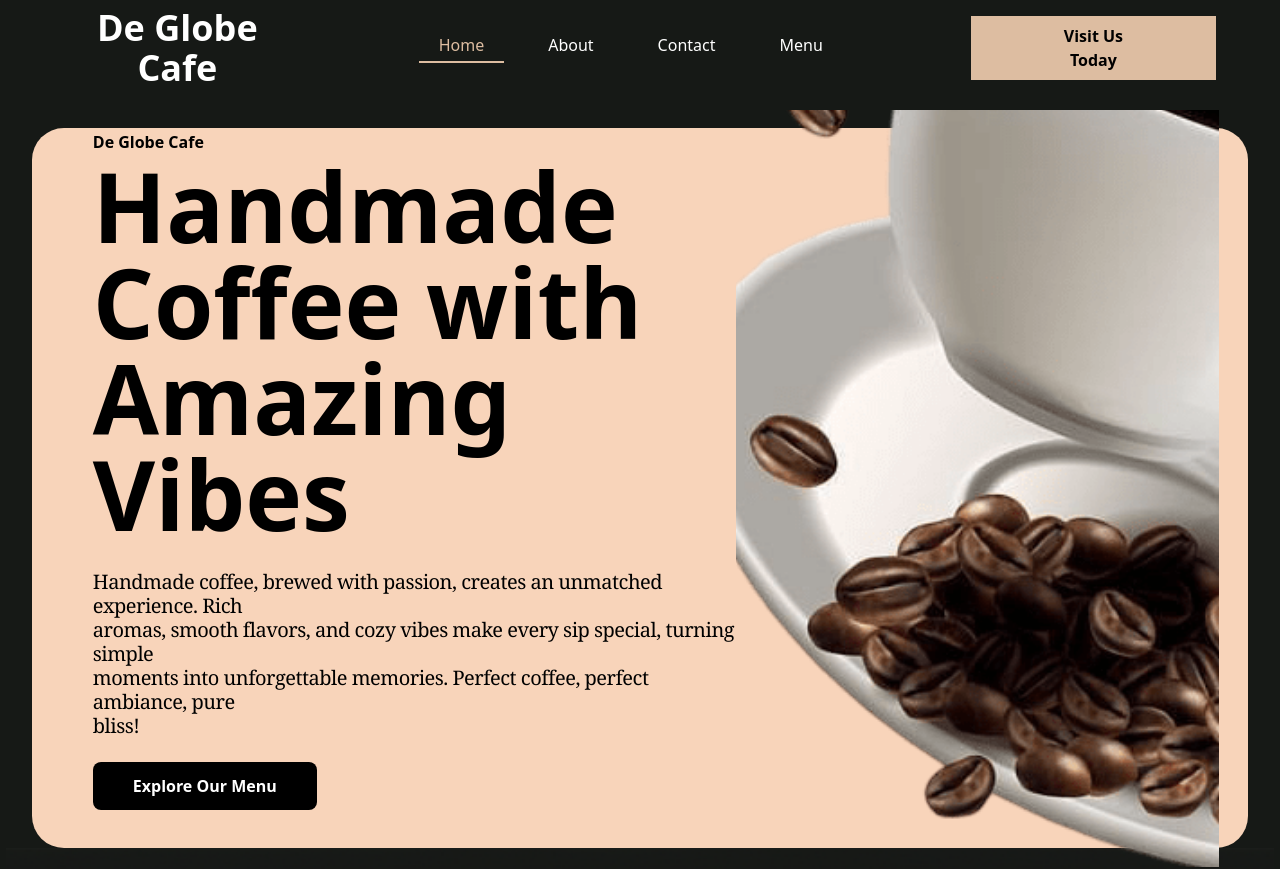
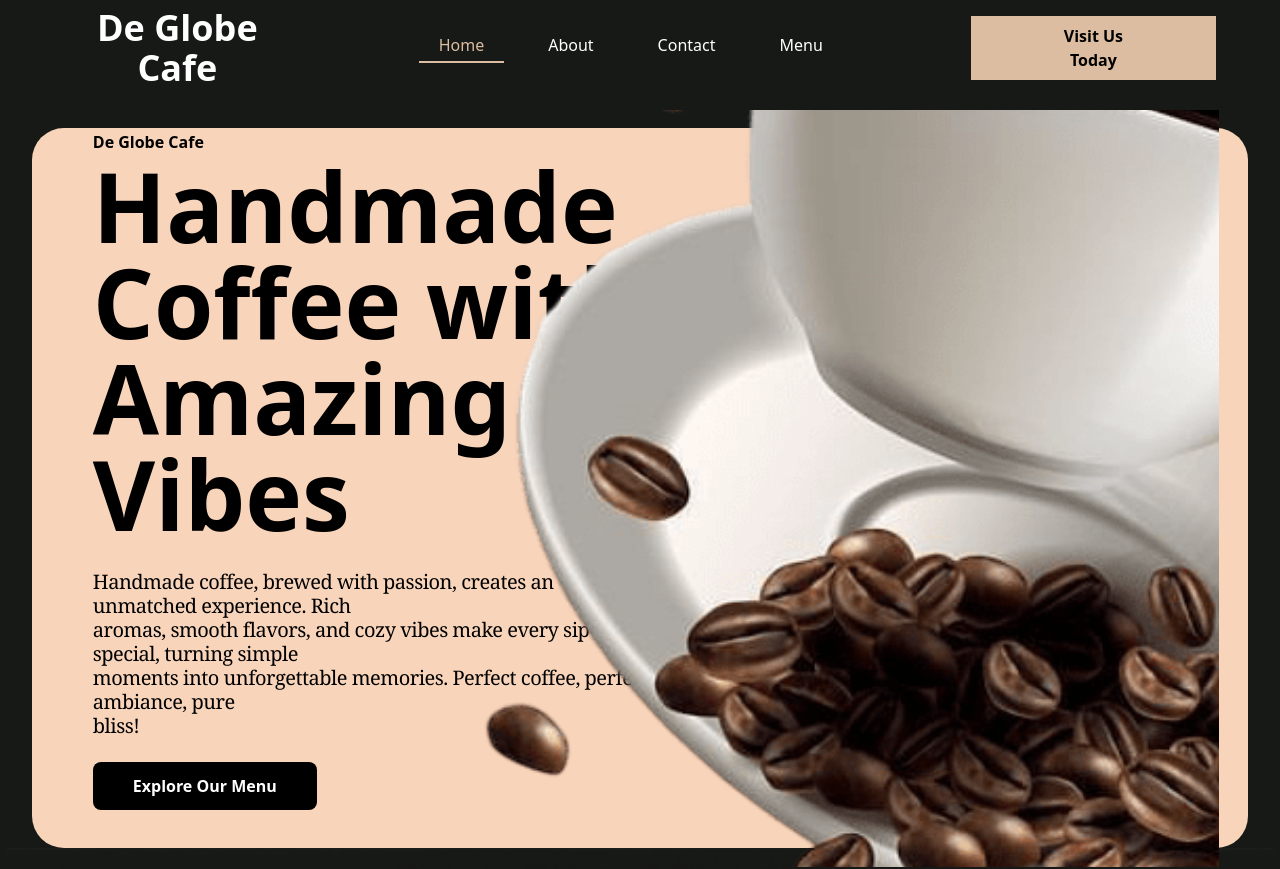
Before and after one commit to lakshya971/deglobecafe, a React (Vite) app: page / in a window 1280 px wide. Shown: the top 869 px of the page. Built offline with nearby package versions, Linux system fonts and the light colour scheme.

Commit message:
updated third time

```diff
--- a/src/components/ScrollAnimatedImage.jsx
+++ b/src/components/ScrollAnimatedImage.jsx
@@ -15,7 +15,7 @@ const ScrollAnimatedImage = () => {
   const y = useTransform(scrollYProgress, [0, 1], [0, -200]);
 
   // 2. The 'scale' will go from 1 to 1.8 (making it larger on the z-axis).
-  const scale = useTransform(scrollYProgress, [0, 1], [1, 1.8]);
+  const scale = useTransform(scrollYProgress, [0, 1], [1, 2.1]);
 
   return (
     // This motion.div is positioned relative to the viewport.
--- a/src/pages/Home.jsx
+++ b/src/pages/Home.jsx
@@ -73,7 +73,7 @@ const Home = () => {
     <main className="flex flex-col items-center justify-center w-full cursor-default">
       {/* Landing Page */}
       <div className="w-[95vw] cursor-default flex justify-center items-center bg-[#F8d4ba] h-[90vh] rounded-4xl">
-        <div className="flex w-[88vw] ml-8 cursor-default justify-center absolute items-center">
+        <div className="flex w-[88vw] ml-8 overflow-hidden justify-center absolute items-center">
           {/* left text of landing page */}
           <div className="flex flex-col justify-start -mt-9 items-start w-2/3 ">
             <p className="text-md font-bold mb-2">De Globe Cafe</p>
@@ -96,7 +96,7 @@ const Home = () => {
           </div>
 
           {/* right image of landing page */}
-          <div className="w-1/2 relative overflow-hidden ">
+          <div className="w-1/2 relative ">
             <ScrollAnimatedImage />
           </div>
         </div>
```
